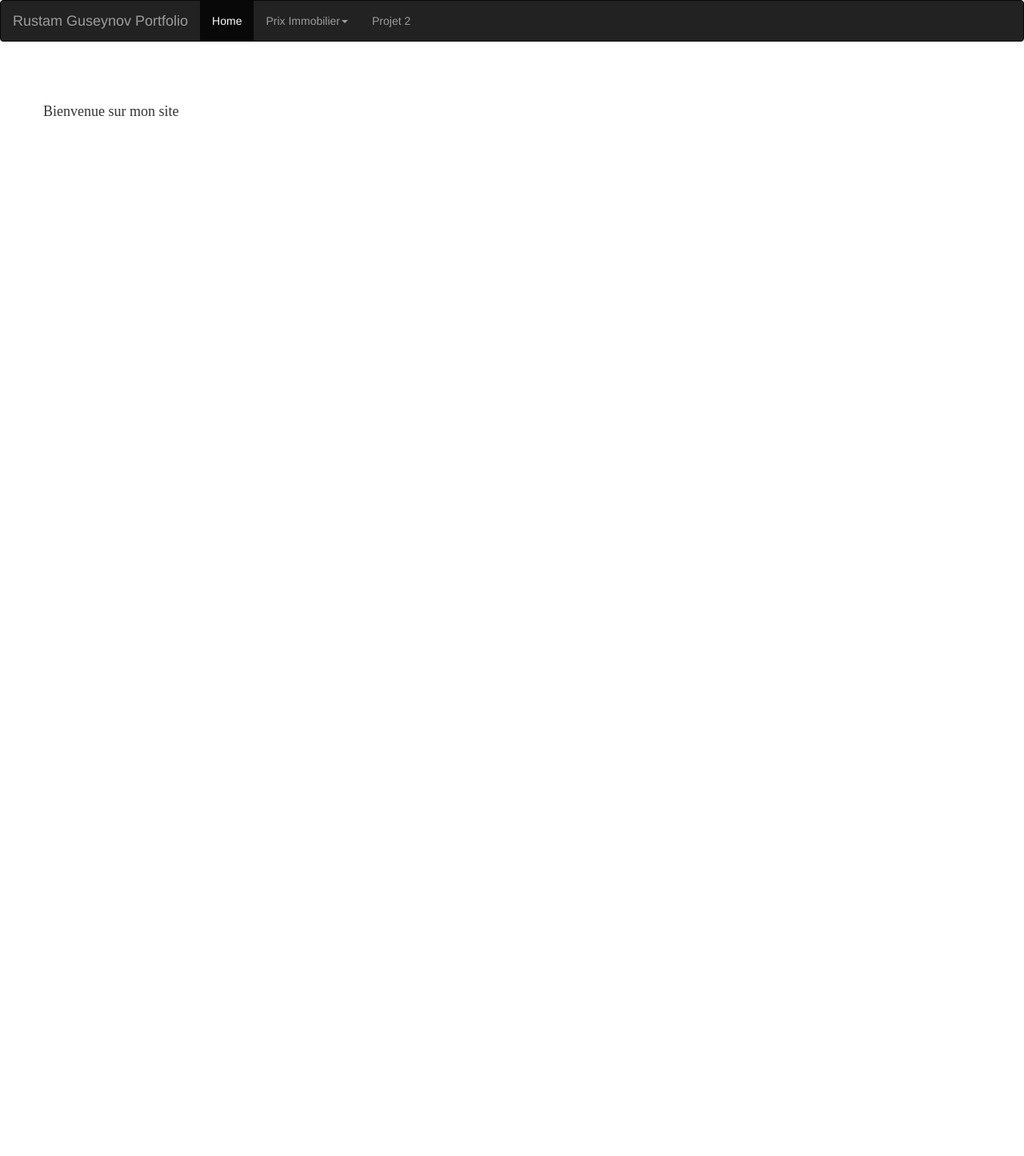
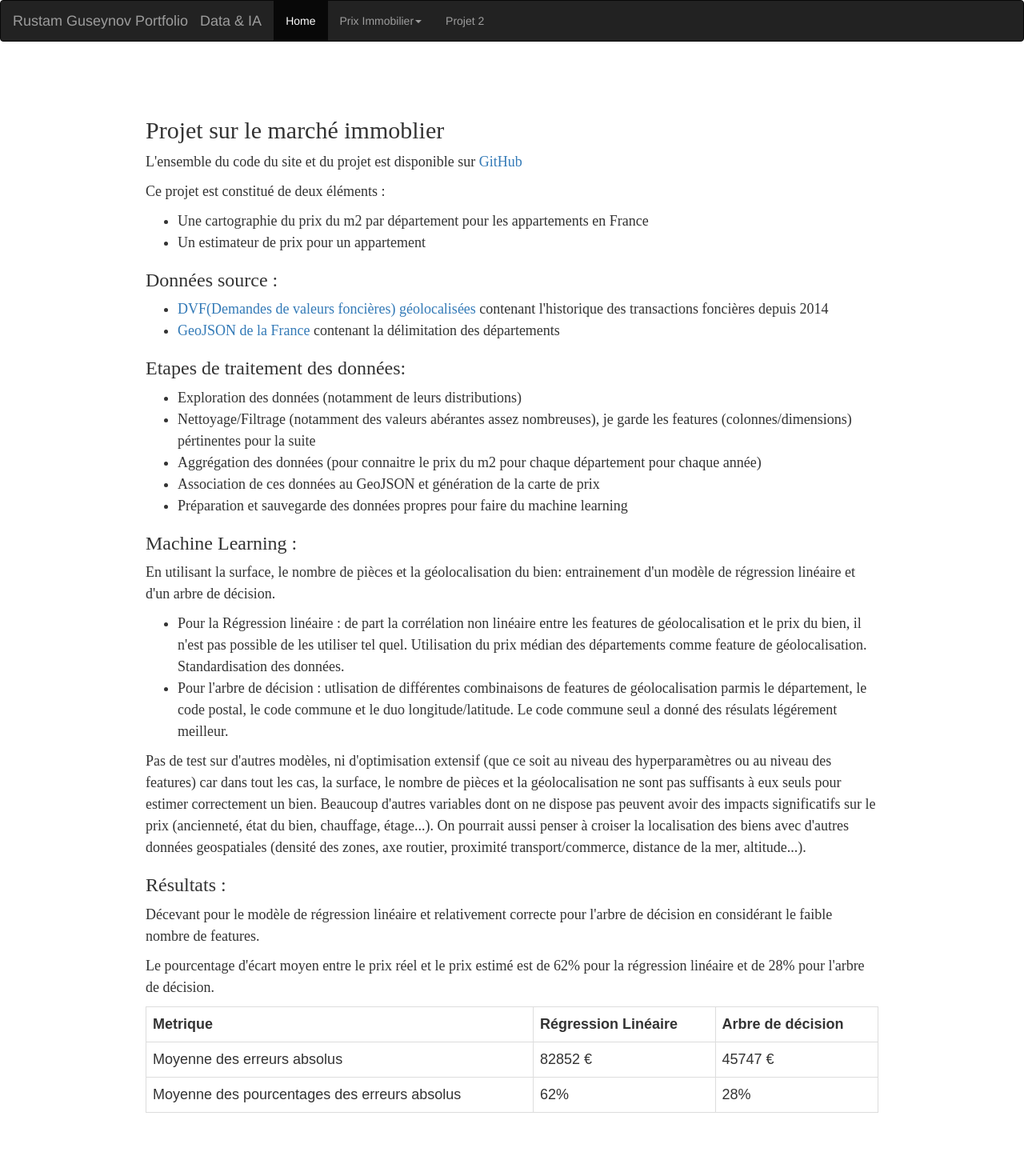
Before and after one commit to RGuseynov/Portfolio_site, a Flask app: page / in a window 1280 px wide. Shown: the whole page at 80% size. Before the commit the page ends 145 px from the top, so only its background shows below. Run offline with Flask 2, Linux system fonts and the light colour scheme; some libraries are stand-ins or nearby versions.

Commit message:
add text to home and multiple others stuffs

```diff
--- a/app.py
+++ b/app.py
@@ -12,7 +12,7 @@ class InferenceForm(FlaskForm):
     """Inference form"""
     surface = IntegerField('Surface', validators=[DataRequired(message="Entrez un nombre"), NumberRange(min=9, max=250)])
     nb_pieces = IntegerField('Nombre de pièces', validators=[DataRequired(message="Entrez un nombre"), NumberRange(min=1, max=50)])
-    code_commune = StringField("Code commune", validators=[DataRequired(), Length(min=4, max=5)])
+    code_commune = StringField("Code commune (Différent du code postal)", validators=[DataRequired(), Length(min=4, max=5)])
     submit = SubmitField('Submit')
 
     def validate_code_commune(self, code_commune):
@@ -46,19 +46,11 @@ except:
     app.config['SECRET_KEY'] = os.environ["FLASK_KEY"]
 csrf.init_app(app)
 
+
 @app.route('/', methods=['GET'])
 @app.route('/home', methods=['GET'])
 def home():
     return render_template('home.html')
-
-
-@app.route('/coordonnee', methods=['GET', 'POST'])
-def coordonnee():
-    if request.method == 'POST':
-        # arrondissement = plus_proche_arrondissement(float(request.form["longitude"]), float(request.form["latitude"]), json_arr)
-        # variation = conversion_pourcentage(variation_2014_2018.loc[[int(arrondissement)], ["Variation"]].values[0][0])
-        return f"Vous habitez dans l'arrondissement {arrondissement}, le prix y a varier de: {variation}% entre 2014 et 2018"
-    return '<form action="" method="post">Longitude: <input type="text" name="longitude" /> Latitude: <input type="text" name="latitude" /><input type="submit" value="Envoyer" /></form>'
 
 
 #only the folium map, it will be renderer inside map_page_appartement.html
--- a/src/immobilier/data_preparation.py
+++ b/src/immobilier/data_preparation.py
@@ -35,7 +35,7 @@ def appartement_preparation(df: pd.DataFrame) -> pd.DataFrame:
     df["code_departement"] = df["code_departement"].apply(lambda x: x if len(x)>1 else "0"+x)
 
     df = df[["date_mutation", "valeur_fonciere", "surface_reelle_bati", "nombre_pieces_principales",
-    "code_departement", "code_commune", "longitude", "latitude", "prix_m2"]]
+    "code_departement", "code_postal" ,"code_commune", "longitude", "latitude", "prix_m2"]]
     return df
 
 
--- a/static/style.css
+++ b/static/style.css
@@ -1,6 +1,20 @@
-section {
+.center {
+    width: 80%;
+    margin: 0 auto;
     font-size: 18px;
     line-height: 27px;
     padding: 3em;
     font-family: 'Frank Ruhl Libre', serif;
+}
+
+table {
+    font-family: arial, sans-serif;
+    border-collapse: collapse;
+    width: 100%;
   }
+
+  td, th {
+    border: 1px solid #dddddd;
+    text-align: left;
+    padding: 8px;
+  }
--- a/templates/home.html
+++ b/templates/home.html
@@ -2,8 +2,71 @@
 
 {% block body %}
 
-<section>
-<p>Bienvenue sur mon site</p>
-</section>
+<div class="center">
+<h2>Projet sur le marché immoblier</h2>
+
+<p>L'ensemble du code du site et du projet est disponible sur <a href="https://github.com/RGuseynov/Portfolio_site">GitHub</a></p>
+<p>Ce projet est constitué de deux éléments :</p>
+<ul>
+    <li>Une cartographie du prix du m2 par département pour les appartements en France</li>
+    <li>Un estimateur de prix pour un appartement</li>
+</ul>
+
+<h3>Données source : </h3>
+    <ul>
+        <li><a href="https://www.data.gouv.fr/fr/datasets/demandes-de-valeurs-foncieres-geolocalisees/">DVF(Demandes de valeurs foncières) géolocalisées</a>
+            contenant l'historique des transactions foncières depuis 2014</li>
+        <li><a href="https://france-geojson.gregoiredavid.fr/">GeoJSON de la France</a>
+            contenant la délimitation des départements</li>
+    </ul>
+
+<h3>Etapes de traitement des données: </h3>
+    <ul>
+        <li>Exploration des données (notamment de leurs distributions)</li>
+        <li>Nettoyage/Filtrage (notamment des valeurs abérantes assez nombreuses), je garde les features (colonnes/dimensions) pértinentes pour la suite</li>
+        <li>Aggrégation des données (pour connaitre le prix du m2 pour chaque département pour chaque année)</li>
+        <li>Association de ces données au GeoJSON et génération de la carte de prix</li>
+        <li>Préparation et sauvegarde des données propres pour faire du machine learning</li>
+    </ul>
+
+<h3>Machine Learning :</h3>
+<p>En utilisant la surface, le nombre de pièces et la géolocalisation du bien: entrainement d'un modèle de régression linéaire et d'un arbre de décision.</p>
+<ul>
+    <li>Pour la Régression linéaire : de part la corrélation non linéaire entre les features de géolocalisation et le prix du bien, il n'est pas possible de les utiliser tel quel.
+        Utilisation du prix médian des départements comme feature de géolocalisation. Standardisation des données.
+    </li>
+    <li>Pour l'arbre de décision : utlisation de différentes combinaisons de features de géolocalisation
+    parmis le département, le code postal, le code commune et le duo longitude/latitude.
+    Le code commune seul a donné des résulats légérement meilleur.
+    </li>
+</ul>
+<p>Pas de test sur d'autres modèles, ni d'optimisation extensif (que ce soit au niveau des hyperparamètres ou au niveau des features)
+car dans tout les cas, la surface, le nombre de pièces et la géolocalisation ne sont pas suffisants à eux seuls pour
+estimer correctement un bien. Beaucoup d'autres variables dont on ne dispose pas peuvent avoir des impacts significatifs sur le prix
+(ancienneté, état du bien, chauffage, étage...). On pourrait aussi penser à croiser la localisation des biens avec d'autres données geospatiales (densité des zones, axe routier, proximité transport/commerce, distance de la mer, altitude...).
+</p>
+<h3>Résultats :</h3>
+<p>Décevant pour le modèle de régression linéaire et relativement correcte pour l'arbre de décision en considérant le faible nombre de features.</p>
+<p>Le pourcentage d'écart moyen entre le prix réel et le prix estimé est de 62% pour la régression linéaire et de 28% pour l'arbre de décision.</p>
+
+<table>
+    <tr>
+      <th>Metrique</th>
+      <th>Régression Linéaire</th>
+      <th>Arbre de décision</th>
+    </tr>
+    <tr>
+      <td>Moyenne des erreurs absolus</td>
+      <td>82852 €</td>
+      <td>45747 €</td>
+    </tr>
+    <tr>
+      <td>Moyenne des pourcentages des erreurs absolus</td>
+      <td>62%</td>
+      <td>28%</td>
+    </tr>
+  </table>
+
+</div>
 
 {% endblock %}
--- a/templates/immobilier/estimation.html
+++ b/templates/immobilier/estimation.html
@@ -13,6 +13,7 @@
 </head>
 
 <body>
+<div id="center">
 <div class="container">
   <h2>Estimation d'un bien immobilier</h2>
   <p>Pour l'instant, seulement l'estimation d'un appartement est disponible</p>
@@ -54,9 +55,7 @@
       {{ form.submit(class="btn btn-primary") }}
   </form>
 
-
-
-
+</div>
 </div>
 </body>
 
--- a/templates/immobilier/resultat_estimation.html
+++ b/templates/immobilier/resultat_estimation.html
@@ -2,7 +2,7 @@
 {% block body %}
 
 
-<section>
+<section id="center">
 <p>Votre bien est estimé à {{data}} euros</p>
 
 <a href="{{ url_for('estimation') }}" class='btn btn-primary'>Faire une autre estimation</a>
--- a/templates/layout.html
+++ b/templates/layout.html
@@ -16,6 +16,7 @@
   <div class="container-fluid">
     <div class="navbar-header">
       <div class="navbar-brand">Rustam Guseynov Portfolio</div>
+      <div class="navbar-brand">Data & IA</div>
     </div>
     <ul class="nav navbar-nav">
       <li class="active"><a href="{{ url_for('home') }}">Home</a></li>
--- a/templates/vide.html
+++ b/templates/vide.html
@@ -2,8 +2,8 @@
 
 {% block body %}
 
-<section>
+<div class="center">
 <p>Actuellement vide</p>
-</section>
+</div>
 
 {% endblock %}
```
Also changed, not shown: src/immobilier/model_training/linear_regression.py (+7 -8 lines), src/immobilier/model_training/tree_model.py (+7 -11 lines), README.md, 1 other file.
